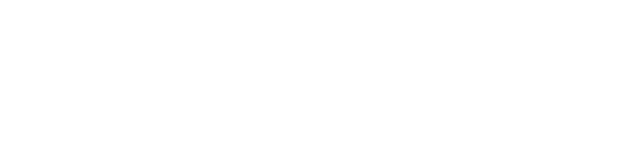
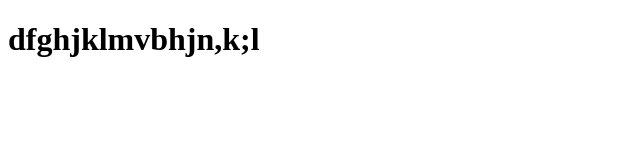
Before and after one commit to khaoula-khaldi/connection-jira-avec-github, a plain HTML site: page index.html in a window 1280 px wide. Shown: the whole page, without its empty margins (0-640 px from the left). Drawn offline with Linux system fonts and the light colour scheme.

Commit message:
HOS-1 test razane #Terminé

```diff
--- a/index.html
+++ b/index.html
@@ -6,6 +6,6 @@
     <title>Document</title>
 </head>
 <body>
-
+    <H1>dfghjklmvbhjn,k;l</H1>
 </body>
 </html>
```
